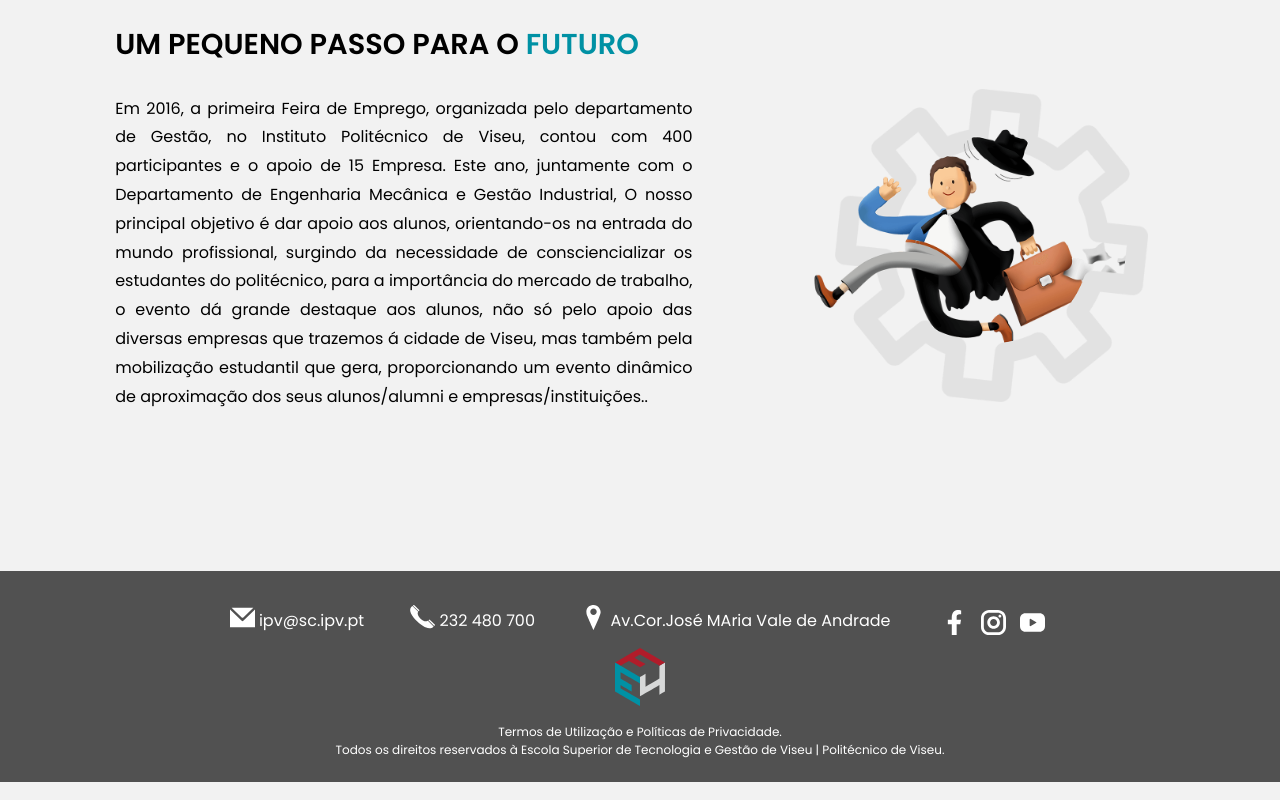
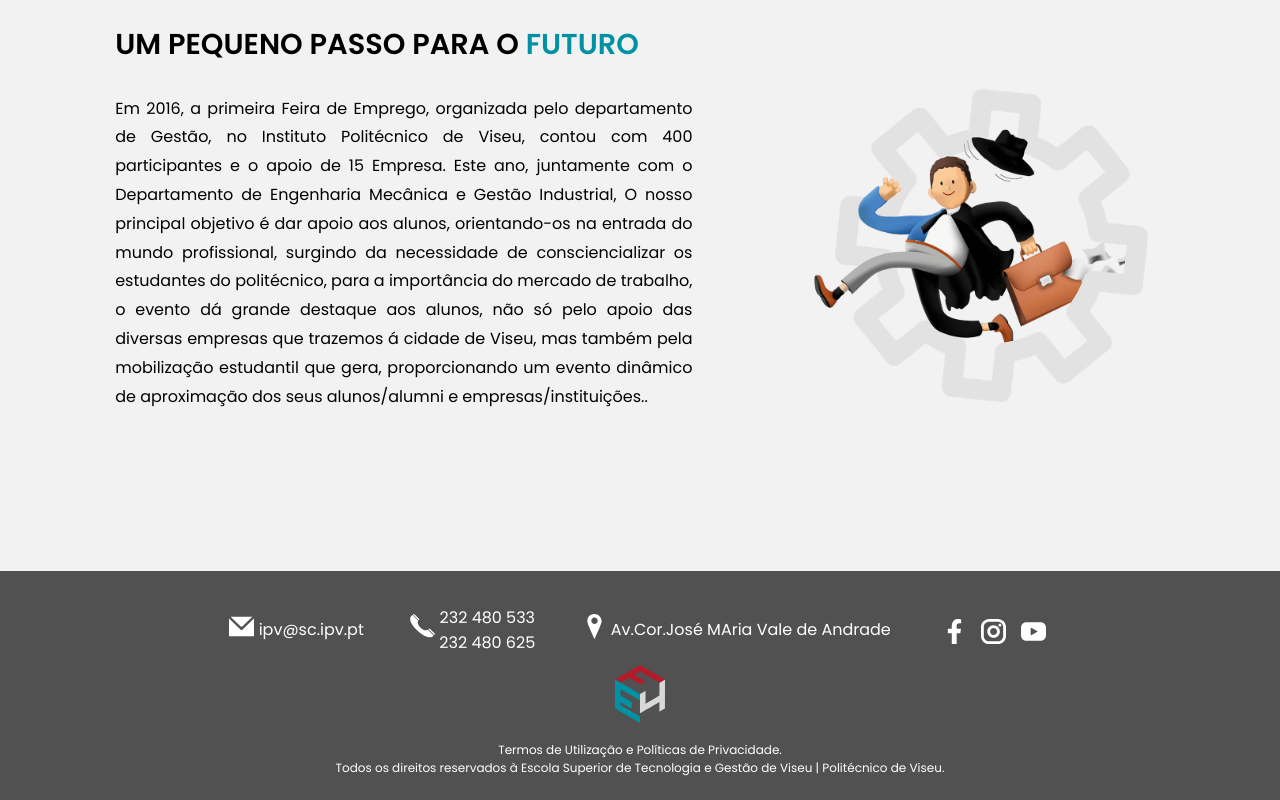
Before and after one commit to DsBastos/PI2-website, a plain HTML site: page html/project.html in a window 1280 px wide. Shown: the part 7820-8620 px from the top of the page. Drawn offline with Linux system fonts and the light colour scheme.

Commit message:
qualquer merda

```diff
--- a/css/style.css
+++ b/css/style.css
@@ -548,22 +548,21 @@ footer .wrapper {
   text-align: center;
 }
 
-.iconFooterTexto {
-  display: inline-block;
-}
-
-
 .FooterIcon {
   display: inline-block;
   vertical-align: middle;
   width: 25px;
 }
 
+.iconFooterTexto {
+  display: inline-block;
+  vertical-align: middle;
+}
+
 .containerFooterInfo, .containerRedesSociais {
   display: inline-block;
   padding: 0 2% 0 2%; /*top, right, bottom, left*/
   vertical-align: middle;
-
 }
 
 .wrapperRedesSociais {
--- a/html/project.html
+++ b/html/project.html
@@ -1036,7 +1036,8 @@
               <img src="../imagens/TELEFONE.svg" alt="telefone" />
             </div>
             <div class="iconFooterTexto">
-              <p>232 480 700</p>
+              <p>232 480 533</p>
+              <p>232  480 625</p>
             </div>
           </div>
           <div class="containerFooterInfo">
```
